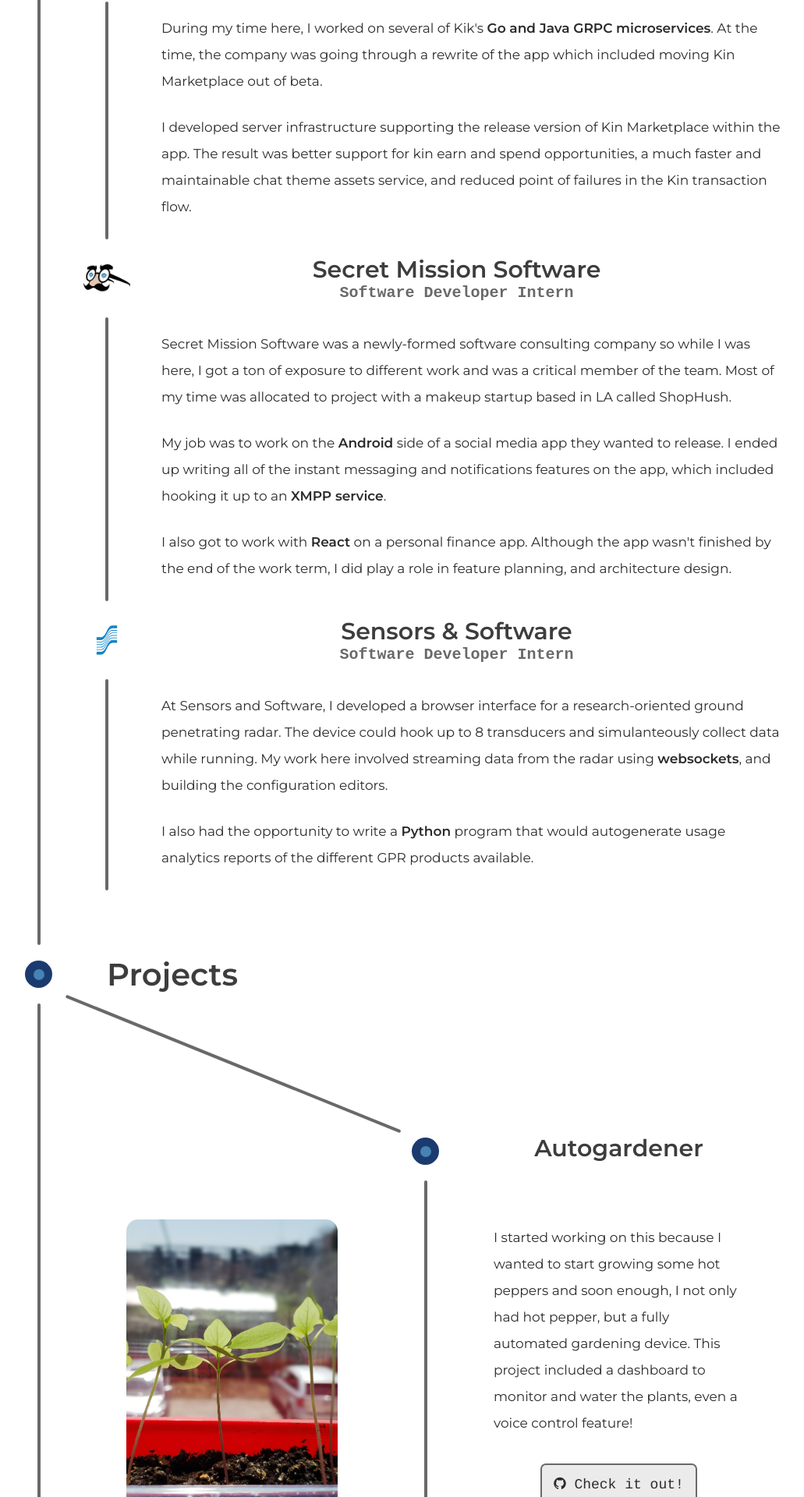
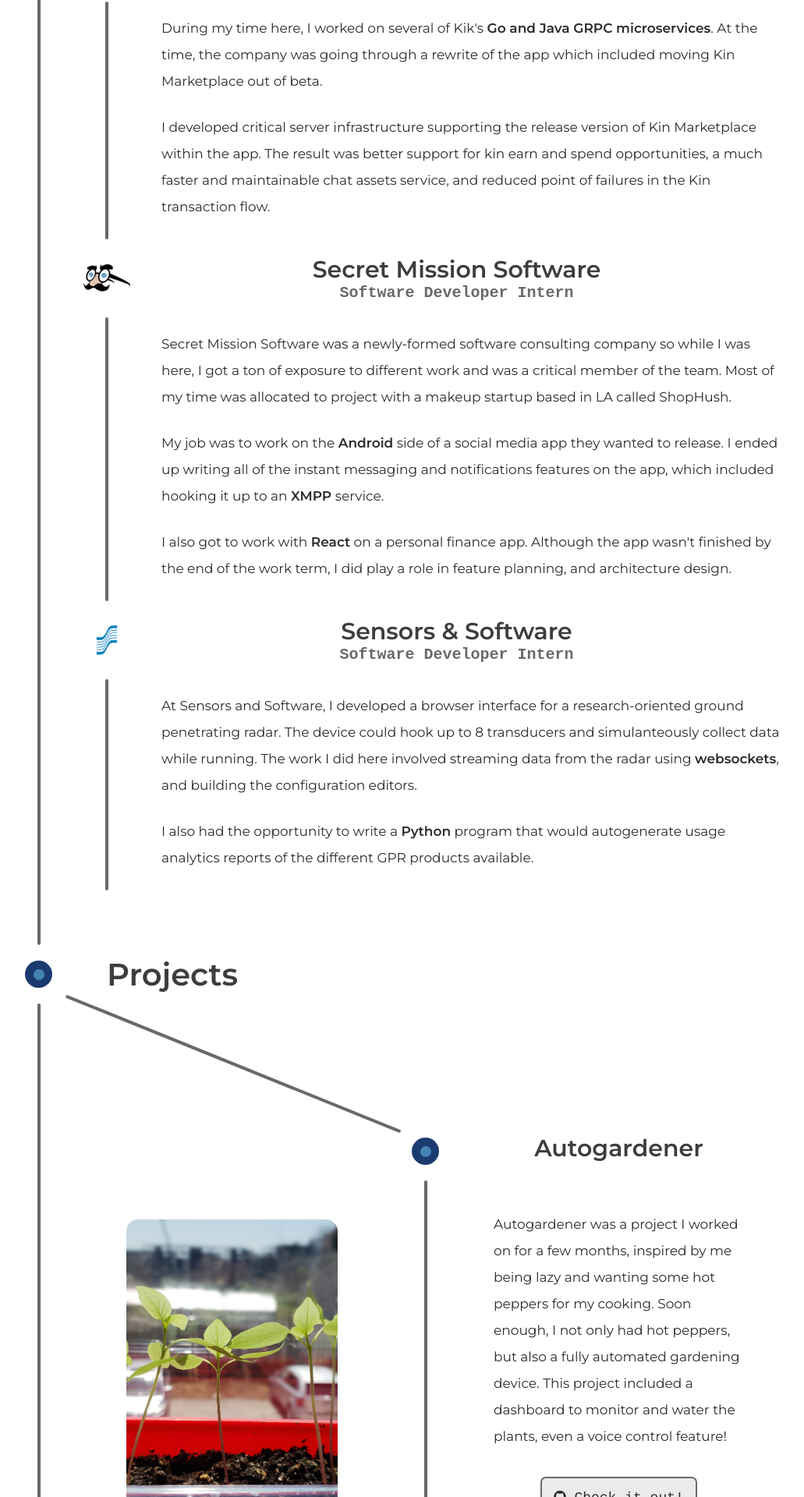
Before and after one commit to ericklikan/erickleon.com, a React (Create React App) app: page / in a window 1280 px wide. Shown: the part 1558-3478 px from the top of the page at 78% size, without its empty margins (132-1163 px from the left). Built offline with nearby package versions, Linux system fonts and the light colour scheme.

Commit message:
update content

```diff
--- a/src/sections/About.tsx
+++ b/src/sections/About.tsx
@@ -43,7 +43,7 @@
 							<TextContent>
 								I’m currently a third year <b>Computer Engineering</b> student at{' '}
 								<b>Waterloo</b> looking to pursue a career as a{' '}
-								<b>software developer</b>.
+								<b>Software Developer</b>.
 							</TextContent>
 							<TextContent>
 								So far, I've had three amazing work terms learning something a
--- a/src/sections/Experience.tsx
+++ b/src/sections/Experience.tsx
@@ -38,10 +38,10 @@
 						beta.
 					</TextContent>
 					<TextContent>
-						I developed server infrastructure supporting the release version of Kin
-						Marketplace within the app. The result was better support for kin earn and
-						spend opportunities, a much faster and maintainable chat theme assets
-						service, and reduced point of failures in the Kin transaction flow.
+						I developed critical server infrastructure supporting the release version of
+						Kin Marketplace within the app. The result was better support for kin earn
+						and spend opportunities, a much faster and maintainable chat assets service,
+						and reduced point of failures in the Kin transaction flow.
 					</TextContent>
 				</ExperienceSubSection>
 				<ExperienceSubSection
@@ -60,7 +60,7 @@
 						My job was to work on the <b>Android</b> side of a social media app they
 						wanted to release. I ended up writing all of the instant messaging and
 						notifications features on the app, which included hooking it up to an{' '}
-						<b>XMPP service</b>.
+						<b>XMPP</b> service.
 					</TextContent>
 					<TextContent>
 						I also got to work with <b>React</b> on a personal finance app. Although the
@@ -77,9 +77,9 @@
 					<TextContent>
 						At Sensors and Software, I developed a browser interface for a
 						research-oriented ground penetrating radar. The device could hook up to 8
-						transducers and simulanteously collect data while running. My work here
-						involved streaming data from the radar using <b>websockets</b>, and building
-						the configuration editors.
+						transducers and simulanteously collect data while running. The work I did
+						here involved streaming data from the radar using <b>websockets</b>, and
+						building the configuration editors.
 					</TextContent>
 					<TextContent>
 						I also had the opportunity to write a <b>Python</b> program that would
--- a/src/sections/Projects.tsx
+++ b/src/sections/Projects.tsx
@@ -55,10 +55,11 @@
 						image={<StyledAutoGardenerImage src={AutogardenerImage} />}
 						githubLink="https://github.com/ericklikan/autogardener-dashboard">
 						<TextContent>
-							I started working on this because I wanted to start growing some hot
-							peppers and soon enough, I not only had hot pepper, but a fully
-							automated gardening device. This project included a dashboard to monitor
-							and water the plants, even a voice control feature!
+							Autogardener was a project I worked on for a few months, inspired by me
+							being lazy and wanting some hot peppers for my cooking. Soon enough, I
+							not only had hot peppers, but also a fully automated gardening device.
+							This project included a dashboard to monitor and water the plants, even
+							a voice control feature!
 						</TextContent>
 					</ProjectSubSection>
 					<ProjectSubSection
```
Also changed, not shown: src/sections/Contact.tsx (deleted, +0 -9 lines).
